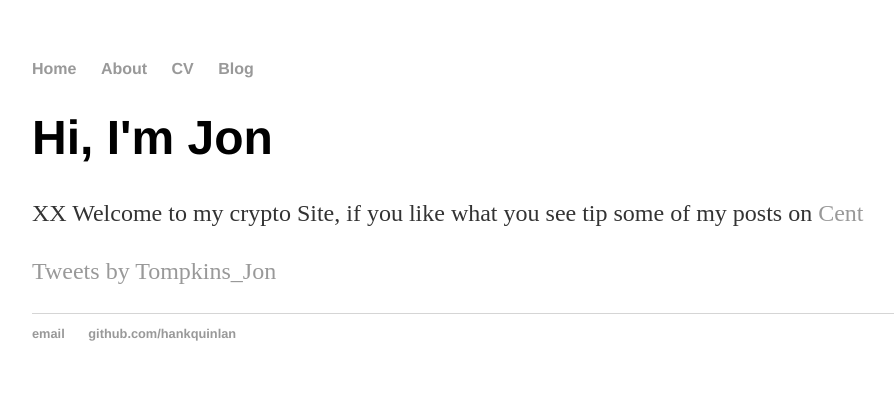
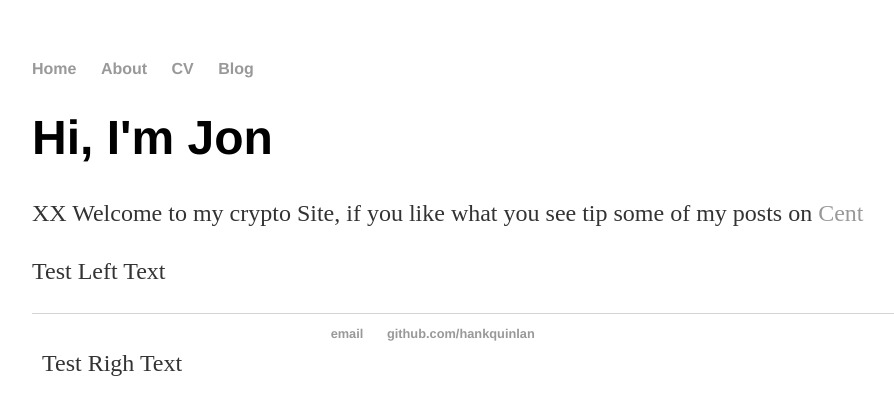
Before and after one commit to jon-tompkins/jon-tompkins.github.io, a Jekyll site: the page built from index.html, in a window 1280 px wide. Shown: the top 415 px of the page, without its empty margins (160-1054 px from the left). Built offline with Jekyll 4.4.1, drawn with Linux system fonts in a browser that asks for light colours; comment, search, counter and statistics services are not loaded.

Commit message:
add columns

```diff
--- a/index.html
+++ b/index.html
@@ -5,6 +5,34 @@
 <div class="blurb">
 	<h1>Hi, I'm Jon</h1>
 	<p>XX Welcome to my crypto Site, if you like what you see tip some of my posts on <a href="https://beta.cent.co/@jonto">Cent</a></p>
-	<p><a class="twitter-timeline" href="https://twitter.com/Tompkins_Jon?ref_src=twsrc%5Etfw">Tweets by Tompkins_Jon</a></p>
-		<p><script async src="https://platform.twitter.com/widgets.js" charset="utf-8"></script></p>
 </div><!-- /.blurb -->
+
+<style>
+* {
+  box-sizing: border-box;
+}
+
+/* Create three equal columns that floats next to each other */
+.column {
+  float: left;
+  width: 33.33%;
+  padding: 10px;
+  height: 300px; /* Should be removed. Only for demonstration */
+}
+
+/* Clear floats after the columns */
+.row:after {
+  content: "";
+  display: table;
+  clear: both;
+}
+</style>
+
+<div class="row"
+	<div class="column left">
+		<p>Test Left Text</p>
+	</div>
+	<div class="column right">
+		<p>Test Righ Text</p>
+	</div>
+</div>
```
